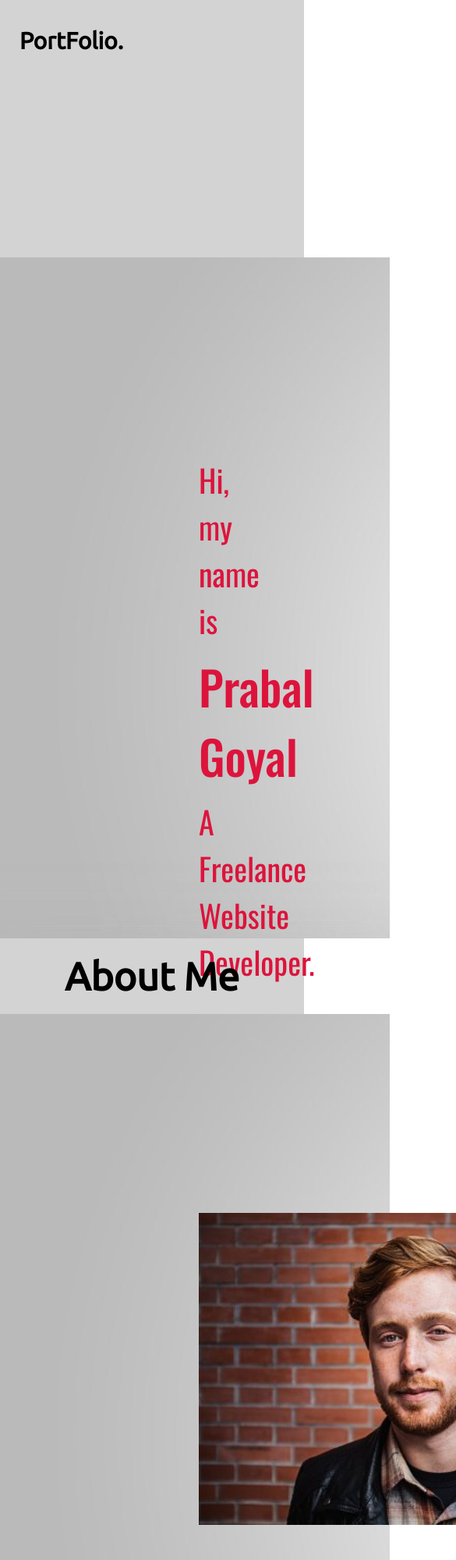
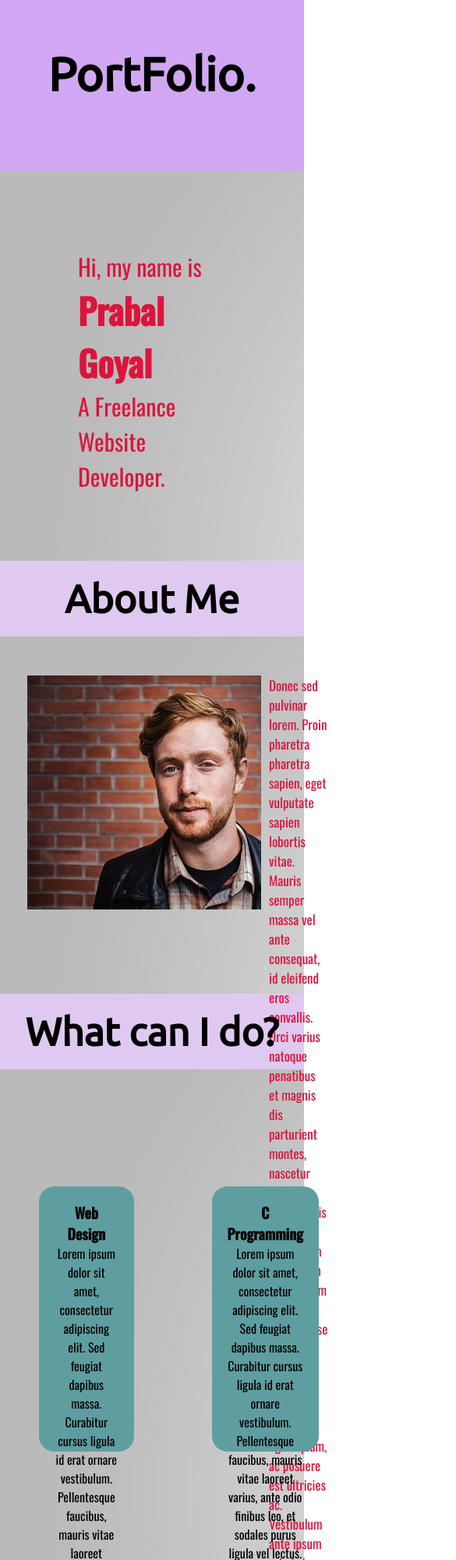
Before and after one commit to prabal-goyal/portfolio, a plain HTML site: page index.html in a window 390 px wide. Shown: the top 2000 px of the page at 78% size, 585 px wide, since content can reach past the window. Drawn offline with nearby package versions, Linux system fonts and the light colour scheme.

Commit message:
Portfolio

```diff
--- a/index.html
+++ b/index.html
@@ -33,7 +33,7 @@
         <h4>About Me</h4>
     </nav>
     <div class="me">
-        <div class="my image"><img src="./image/photo.jpg" alt="" width="400px"></div>
+        <div class="my image"><img src="./image/photo.jpg" alt=""></div>
         <div class="para">Donec sed pulvinar lorem. Proin pharetra pharetra sapien, eget vulputate sapien lobortis
             vitae. Mauris semper massa vel ante consequat, id eleifend eros convallis. Orci varius natoque penatibus
             et magnis dis parturient montes, nascetur ridiculus mus. Mauris eget fermentum sem. Etiam varius quam
--- a/style.css
+++ b/style.css
@@ -1,10 +1,14 @@
 @import url('https://fonts.googleapis.com/css2?family=Glory:wght@200;300;400&family=Oswald:wght@400;500&family=Ubuntu:wght@300;400&display=swap');
+
 
 * {
     margin: 0;
     padding: 0;
     scroll-behavior: smooth;
 }
+
+
+@media only screen and (min-width:1000px)  {
 
 .navbar {
     background-color: #d3d3d3;
@@ -164,3 +168,124 @@ p {
     justify-content: center;
     background-color: whitesmoke;
 }
+
+}
+
+
+@media only screen and (max-width:768px) {
+    .contact {
+        width: 100%;
+        padding: 5px;
+        display: flex;
+        justify-content: center;
+        background-color: #dfc9f1;
+    }
+
+    .contact li {
+        list-style: none;
+        display: inline-block;
+    }
+
+    .navbar li a {
+        display: none;
+    }
+
+    .home {
+        background-image: url(./image/bg\ 2.jpg);
+        height: 300px;
+        width: auto;
+        padding: 100px;
+        font-size: 30px;
+        font-family: Oswald;
+        color: crimson;
+    }
+
+    .portfolio {
+        font-family: Ubuntu;
+        font-size: 20px;
+        background-color: #d1a7f3;
+    }
+
+    .navbar {
+        background-color: #d1a7f3;
+        list-style: none;
+        text-align: center;
+    }
+
+    h1 {
+        font-size: 60px;
+        padding-top: 60px;
+    }
+
+    .about {
+        padding: 20px;
+        display: flex;
+        justify-content: center;
+        font-family: Ubuntu;
+        text-align: center;
+        font-size: 50px;
+        background-color: #dfc9f1;
+    }
+
+    .me {
+        background-image: url(./image/bg\ 2.jpg);
+        height: 373px;
+        width: auto;
+        padding: 35px;
+        font-size: 17px;
+        font-family: Oswald;
+        color: crimson;
+        display: flex;
+        justify-content: space-between;
+        padding-top: 50px;
+}
+
+    .para {
+        padding-left: 10px;
+    }
+
+    .my image {
+        width: 40px;
+        margin: 10px;
+        padding: 20px;
+    }
+
+    .skills {
+        padding: 20px;
+        font-family: Ubuntu;
+        text-align: center;
+        font-size: 50px;
+        background-color: #dfc9f1;
+    }
+
+    .flex-2 {
+        padding-top: 100px;
+        display: flex;
+        justify-content: space-around;
+        background-image: url(./image/bg\ 2.jpg);
+        width: auto;
+        height: 775px;
+    }
+
+    .web {
+        padding: 20px;
+        width: 400px;
+        height: 300px;
+        border-radius: 20px;
+        background-color: cadetblue;
+        margin: 50px;
+        text-align: center;
+        font-family: Oswald;
+    }
+
+    .cpro {
+        padding: 20px;
+        width: 400px;
+        height: 300px;
+        border-radius: 20px;
+        background-color: cadetblue;
+        margin: 50px;
+        text-align: center;
+        font-family: Oswald;
+    }
+}
```
